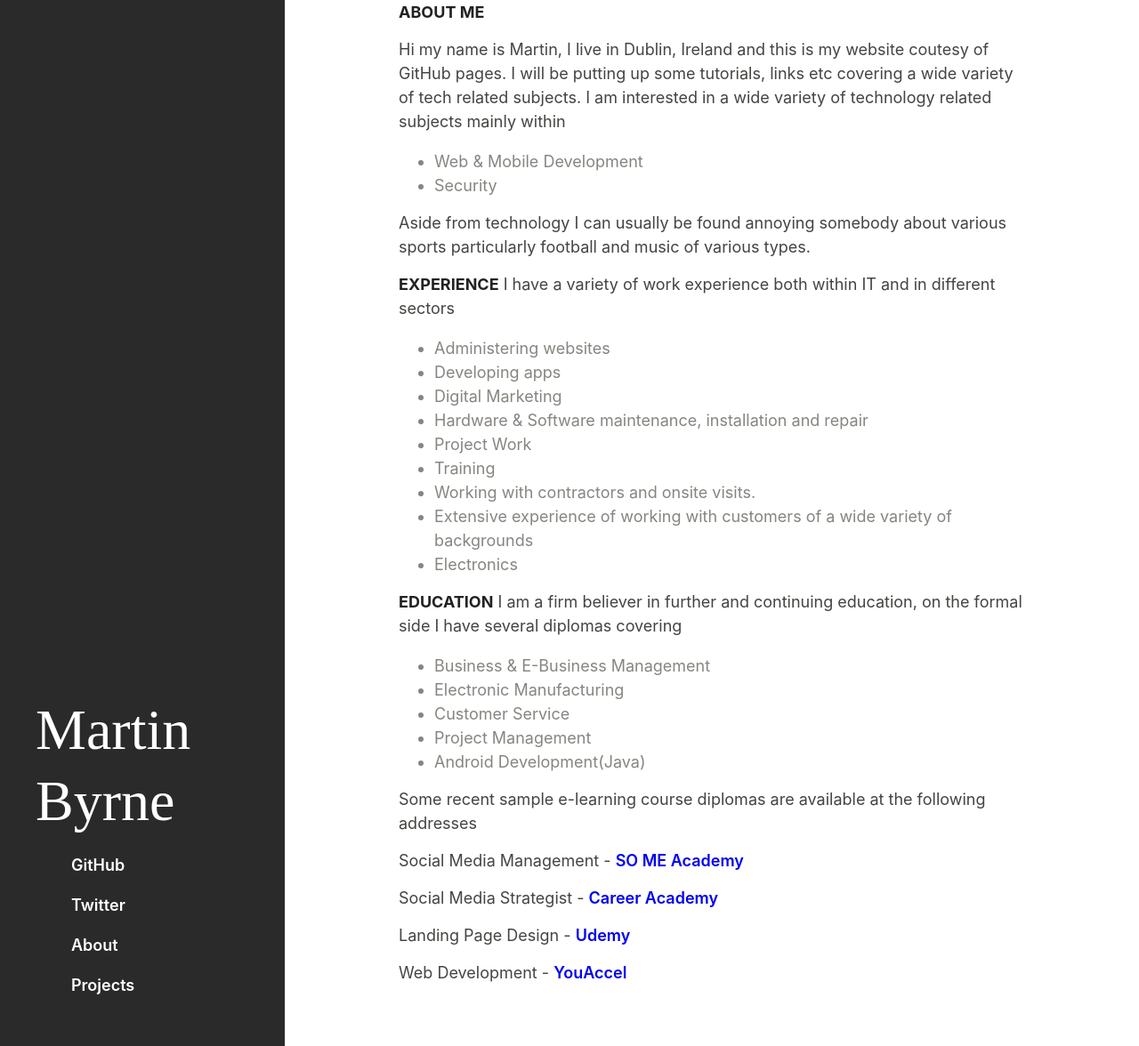
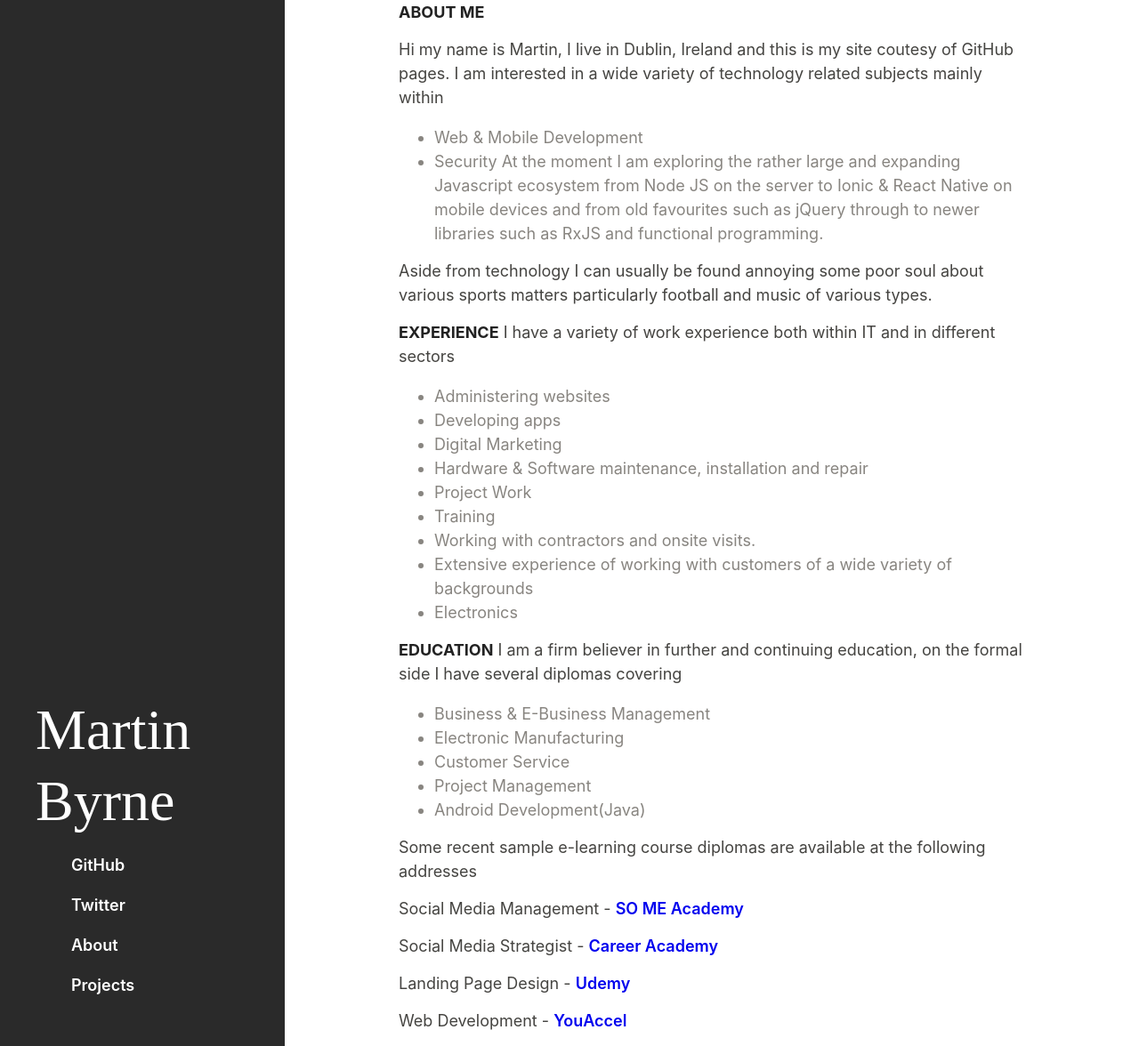
Before and after one commit to marb61a/marb61a.github.io, a Jekyll site: the page built from about.md, in a window 1280 px wide and 1176 px high. Shown: the whole window at 89% size. Built offline with Jekyll 4.4.1, drawn with Linux system fonts in a browser that asks for light colours; our own code applies the rules of GitHub Pages for plain Markdown files.

Commit message:
Update about.md

```diff
--- a/about.md
+++ b/about.md
@@ -1,12 +1,14 @@
 **ABOUT ME**
 
-Hi my name is Martin, I live in Dublin, Ireland and this is my website coutesy of GitHub pages.
-I will be putting up some tutorials, links etc covering a wide variety of
-tech related subjects. I am interested in a wide variety of technology related subjects mainly within
+Hi my name is Martin, I live in Dublin, Ireland and this is my site coutesy of GitHub pages.
+I am interested in a wide variety of technology related subjects mainly within
   - Web & Mobile Development
   - Security
+At the moment I am exploring the rather large and expanding Javascript ecosystem from Node JS on the server to
+Ionic & React Native on mobile devices and from old favourites such as jQuery through to newer libraries such as
+RxJS and functional programming.
 
-Aside from technology I can usually be found annoying somebody about various sports particularly football
+Aside from technology I can usually be found annoying some poor soul about various sports matters particularly football
 and music of various types.
 
 **EXPERIENCE**
```
